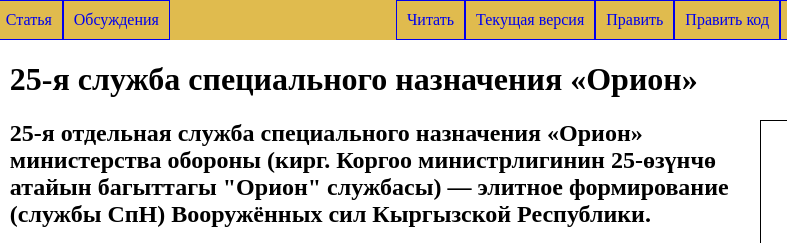
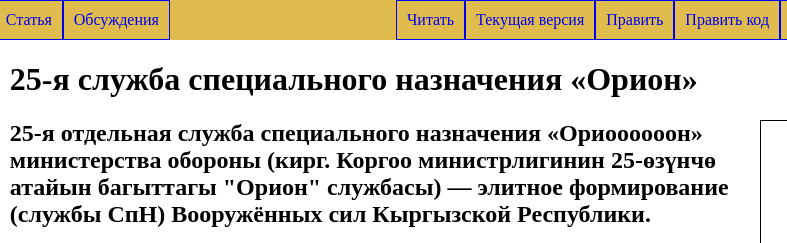
Before and after one commit to adilet179/25.orion.25kg, a plain HTML site: page index.html in a window 1280 px wide. Shown: the top 243 px of the page, 210-997 px from the left. Drawn offline with Linux system fonts and the light colour scheme.

Commit message:
Add files via upload

```diff
--- a/index.html
+++ b/index.html
@@ -85,7 +85,7 @@
                         <img src="images/c10f8ffeea81f949ff202f9cdb990267.jpg" alt="">
                     </div>
                 </div>
-                <h2>25-я отдельная служба специального назначения «Орион» министерства обороны (кирг. Коргоо
+                <h2>25-я отдельная служба специального назначения «Ориоооооон» министерства обороны (кирг. Коргоо
                     министрлигинин
                     25-өзүнчө
                     атайын багыттагы "Орион" службасы) — элитное формирование (службы СпН) Вооружённых сил Кыргызской
```
